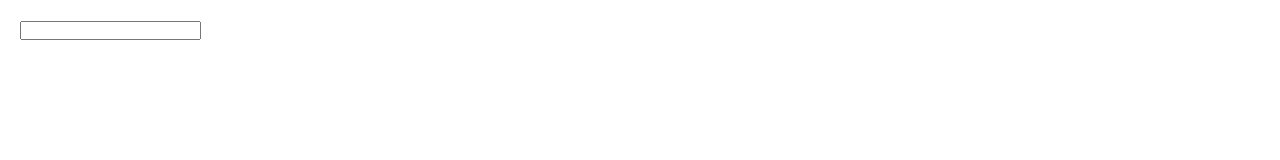
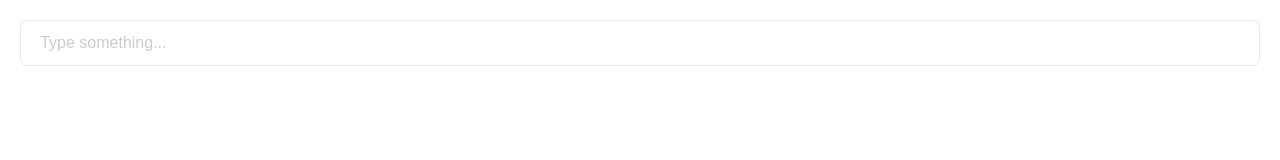
Before and after one commit to juniorencode/_playground, a React (Vite) app in the folder UIComponents/: page / in a window 1280 px wide. Shown: the top 160 px of the page. Built offline with nearby package versions, Linux system fonts and the light colour scheme.

Commit message:
style(UIComponents): input text

```diff
--- a/UIComponents/src/components/InputText/InputText.css
+++ b/UIComponents/src/components/InputText/InputText.css
@@ -0,0 +1,23 @@
+.InputText {
+  background-color: transparent;
+  border: 1px solid #e3e9e7;
+  font-size: 1rem;
+  padding: 0.8rem 1.2rem;
+  border-radius: 0.4rem;
+  width: 100%;
+  color: #0b434c;
+}
+
+.InputText::placeholder {
+  color: #ccc;
+}
+
+.InputText:focus {
+  outline: none;
+  border-color: #ccc;
+}
+
+.InputText--error,
+.InputText--error:focus {
+  border-color: #d5427a;
+}
--- a/UIComponents/src/components/InputText/index.jsx
+++ b/UIComponents/src/components/InputText/index.jsx
@@ -1,7 +1,9 @@
 import './InputText.css';
 
 const InputText = () => {
-  return <input className="InputText" type="text" />;
+  return (
+    <input className="InputText" placeholder="Type something..." type="text" />
+  );
 };
 
 export { InputText };
--- a/UIComponents/src/index.css
+++ b/UIComponents/src/index.css
@@ -8,7 +8,7 @@
 *,
 *::before,
 *::after {
-  box-sizing: 0;
+  box-sizing: border-box;
 }
 
 body {
```
